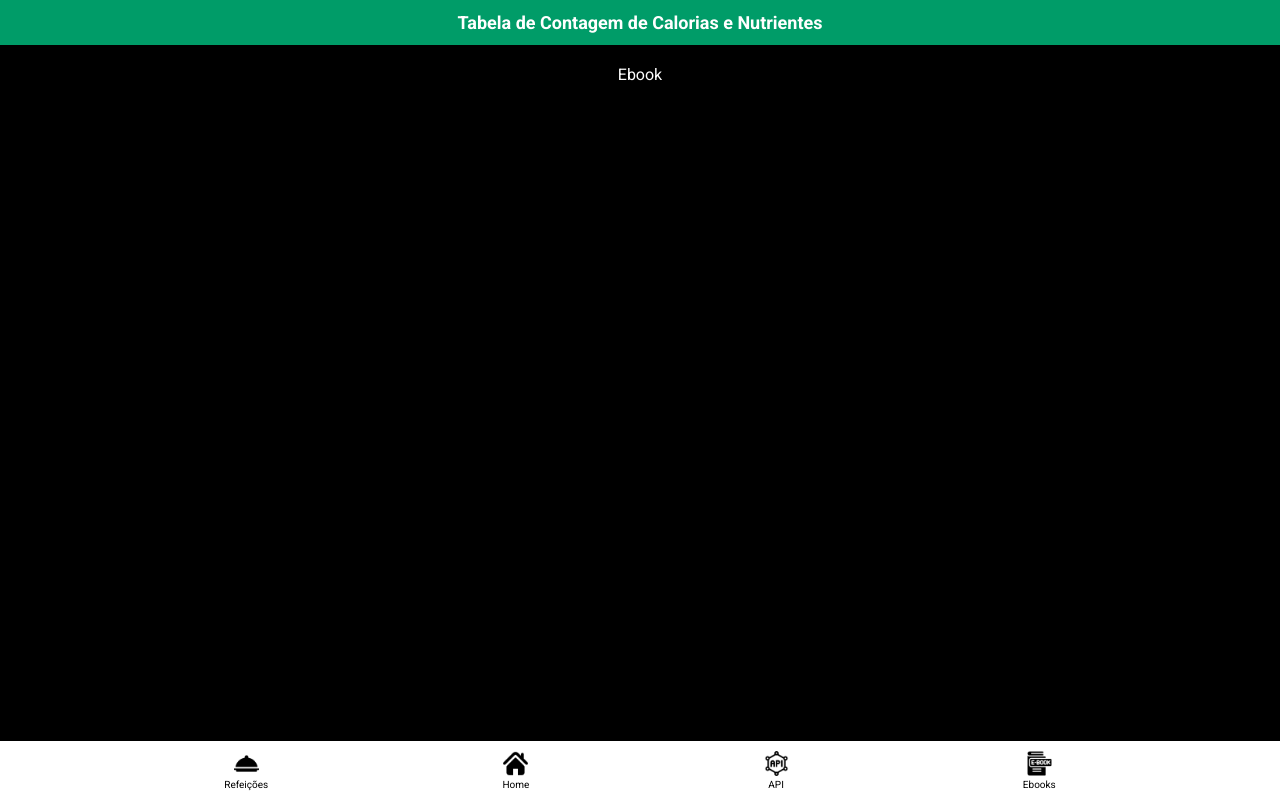
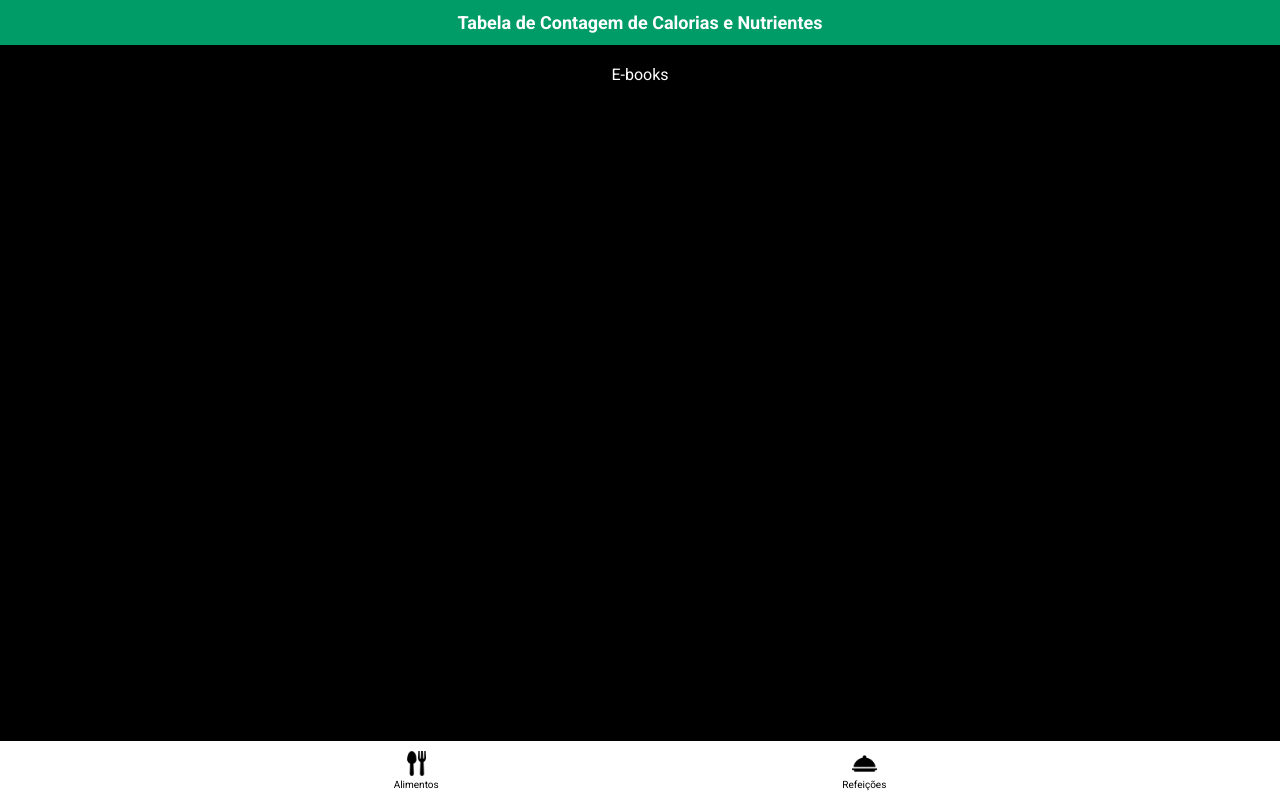
Before and after one commit to brunoamadormdc/tabela_taco, a Next.js app: page /ebooks in a window 1280 px wide. Built offline with nearby package versions, Linux system fonts and the light colour scheme; what recoil-persist would draw is missing.

Commit message:
menu changes

```diff
--- a/components/MenuContent/MenuContent.jsx
+++ b/components/MenuContent/MenuContent.jsx
@@ -1,32 +1,34 @@
 import styles from '../../assets/styles/menucontent.module.scss'
 import { useRouter } from 'next/router'
 import dinner from '../../assets/images/dinner.png'
-import api from '../../assets/images/api.png'
-import ebook from '../../assets/images/ebook.png'
+/* import api from '../../assets/images/api.png'
+import ebook from '../../assets/images/ebook.png' */
 import home from '../../assets/images/home.png'
+import foods from '../../assets/images/foods.png'
 import Image from 'next/image'
 
-export default function MenuContent({  }) {
+export default function MenuContent({ }) {
 
     const location = useRouter()
 
-    const changePage = ( page ) => location.push(page)
+    const changePage = (page) => location.push(page)
 
     return (
         <>
+            <div className={styles.menu_item} onClick={() => changePage('/')}>
+                <div className={styles.menu_item_icon}>
+                    <Image src={foods} alt="home" />
+                </div>
+                <div className={styles.menu_item_text} >Alimentos</div>
+            </div>
             <div className={styles.menu_item} onClick={() => changePage('/refeicoes')}>
                 <div className={styles.menu_item_icon}>
                     <Image src={dinner} alt="Refeições" />
                 </div>
                 <div className={styles.menu_item_text} >Refeições</div>
             </div>
-            <div className={styles.menu_item} onClick={() => changePage('/')}>
-                <div className={styles.menu_item_icon}>
-                    <Image src={home} alt="home" />
-                </div>
-                <div className={styles.menu_item_text} >Home</div>
-            </div>
-            <div className={styles.menu_item} onClick={() => changePage('/obterapi')}>
+
+            {/*  <div className={styles.menu_item} onClick={() => changePage('/obterapi')}>
                 <div className={styles.menu_item_icon}>
                     <Image src={api} alt="api" />
                 </div>
@@ -37,7 +39,7 @@ export default function MenuContent({  }) {
                     <Image src={ebook} alt="ebook" />
                 </div>
                 <div className={styles.menu_item_text} >Ebooks</div>
-            </div>
+            </div>  */}
 
         </>
     )
--- a/hooks/useGetmeals.jsx
+++ b/hooks/useGetmeals.jsx
@@ -1,5 +1,6 @@
 import { useRecoilValue } from "recoil"
 import { selectMeals } from '../store/Meals'
+
 export default function useGetmeals() {
     const listmeals = useRecoilValue(selectMeals)
     return { listmeals }
--- a/hooks/useSelectedmeal.jsx
+++ b/hooks/useSelectedmeal.jsx
@@ -1,6 +1,5 @@
-import { useRecoilValue, useRecoilState } from "recoil"
+import { useRecoilState } from "recoil"
 import { useEffect, useState } from "react"
-import { gramas } from '../store/Result'
 import useGetmeals from "./useGetmeals"
 import { selectedMeal } from "../store/Meals"
 import { ruleOfThree } from "../helpers"
--- a/pages/ebooks.jsx
+++ b/pages/ebooks.jsx
@@ -1,7 +1,7 @@
 export default function Ebook () {
     return (
         <>
-            <div>Ebook</div>
+            <div>E-books</div>
         </>
     )
 }
```
Also changed, not shown: components/Search/Search.jsx (+7 -5 lines), hooks/services/useApi.jsx (added, +18 -0 lines), assets/images/foods.png (added).
